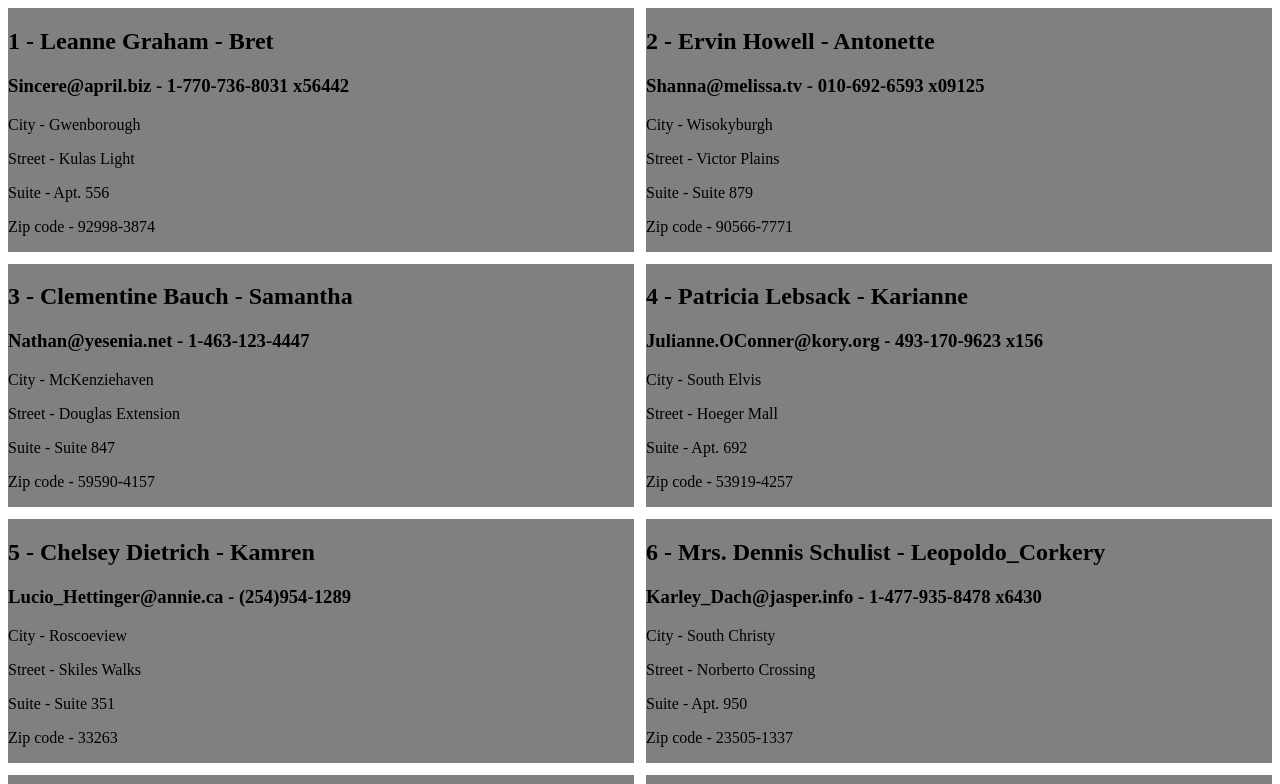
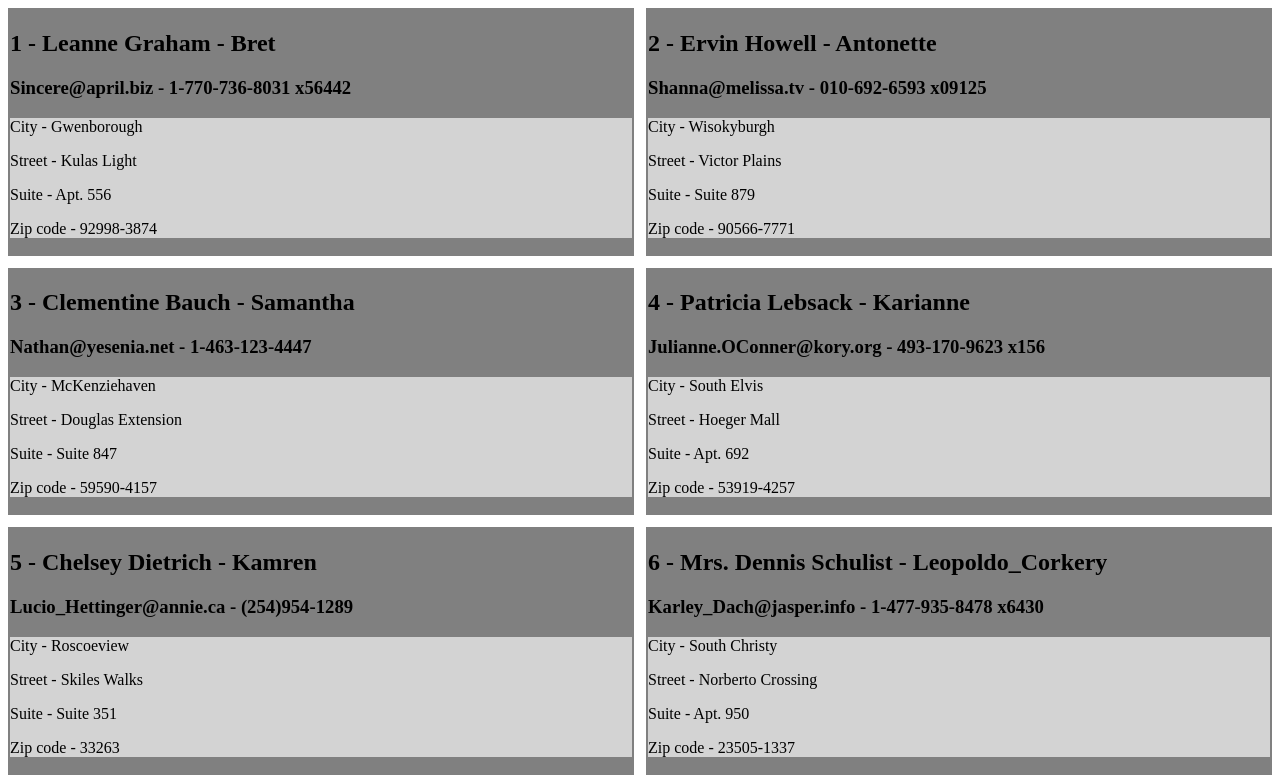
Before and after one commit to Gagun45/JAVASCRIPT, a plain HTML site: page homework/lesson3/index.html in a window 1280 px wide. Shown: the top 784 px of the page. Drawn offline with Linux system fonts and the light colour scheme.

Commit message:
lesson3 hw edited styles

```diff
--- a/homework/lesson3/styles.css
+++ b/homework/lesson3/styles.css
@@ -5,4 +5,8 @@
 }
 .user-block {
     background-color: gray;
+    padding: 2px;
 }
+.address-block {
+    background-color: lightgray;
+}
```
